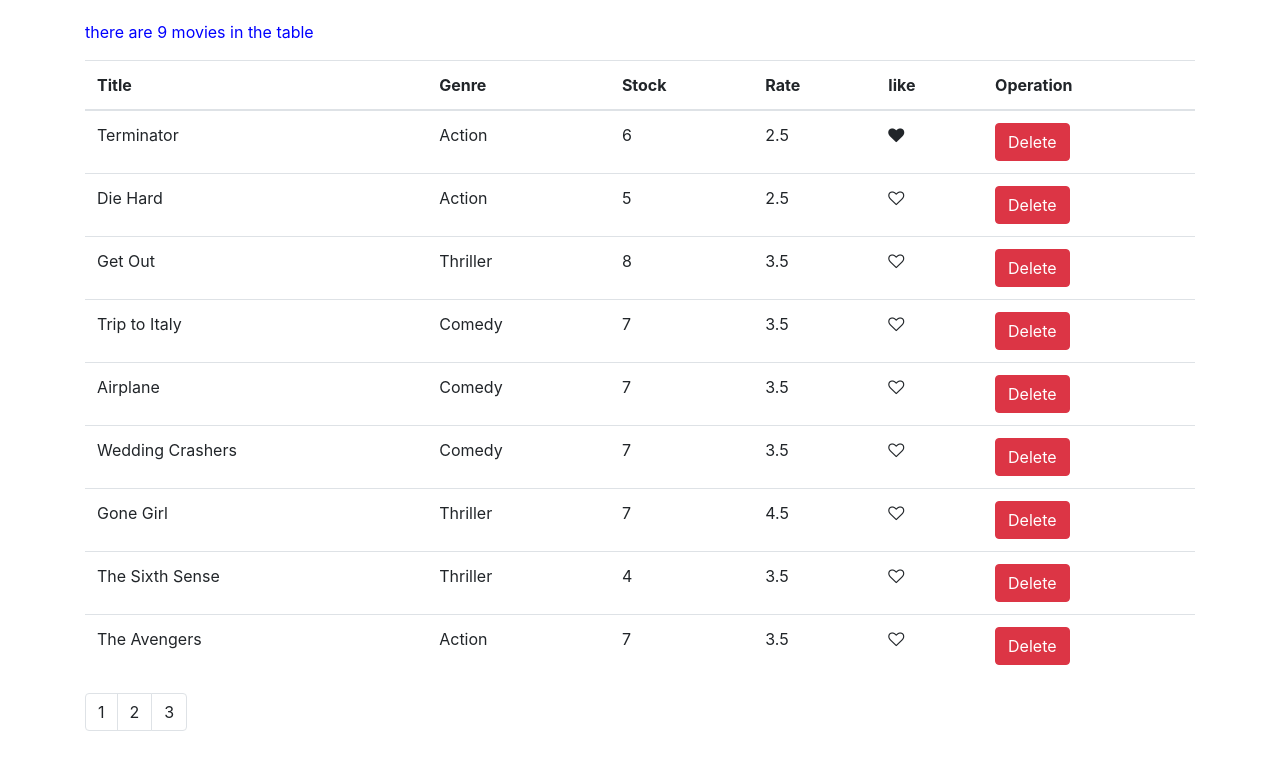
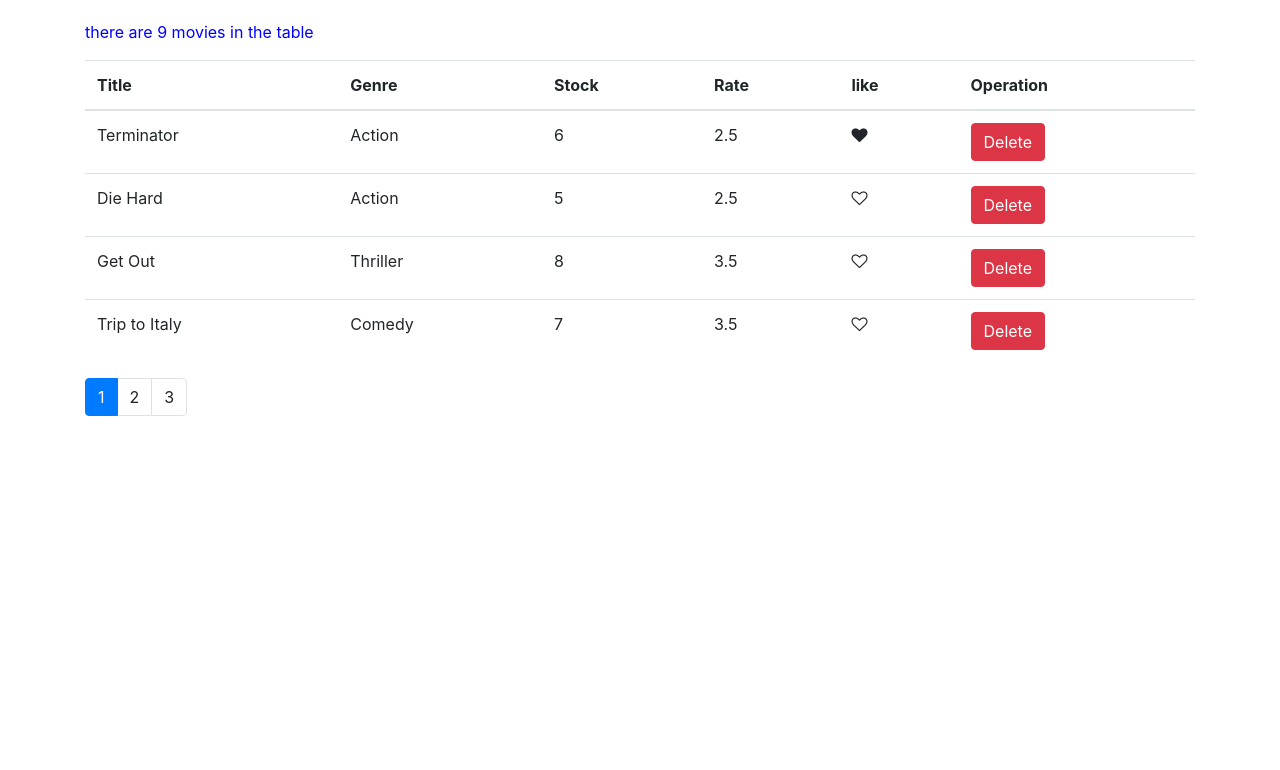
Before and after one commit to sepehr71/react-app, a React (Create React App) app: page / in a window 1280 px wide. Shown: the top 770 px of the page. Built offline with nearby package versions, Linux system fonts and the light colour scheme.

Commit message:
completing pagination section for movies comp

```diff
--- a/package.json
+++ b/package.json
@@ -9,6 +9,7 @@
     "loadash": "^1.0.0",
     "lodash": "^4.17.10",
     "popper.js": "^1.16.1",
+    "prop-types": "^15.6.2",
     "react": "18.2.0",
     "react-dom": "18.2.0",
     "react-scripts": "5.0.1"
--- a/src/components/common/pagination.jsx
+++ b/src/components/common/pagination.jsx
@@ -1,8 +1,9 @@
 import React from 'react';
 import _ from 'lodash';
+import propTypes from 'prop-types';
 
     const pagination = props => {
-        const {itemsCount,pageSize} = props;
+        const {itemsCount,pageSize,currentPage,onPageChange} = props;
 
         const pagesCount = Math.ceil(itemsCount / pageSize);
         if(pagesCount === 1) return null;
@@ -13,13 +14,17 @@ import _ from 'lodash';
         <nav>
         <ul className="pagination">
             {pages.map(page => (
-                <li key={page} className="page-item">
-                    <a className="page-link" >{page}
-                    </a>
-                    </li>
+                <li key={page} className={page === currentPage ? "page-item active" : "page-item"}>
+                    <a className="page-link" onClick={() =>onPageChange(page)} >{page}</a>
+                </li>
             ))}
         </ul>
       </nav>)
     }
-
+     pagination.prototype = {
+        itemsCount:propTypes.number.isRequired,
+        pageSize:propTypes.number.isRequired,
+        currentPage:propTypes.number.isRequired,
+        onPageChange:propTypes.func.isRequired
+     }
     export default pagination;
--- a/src/components/movies.jsx
+++ b/src/components/movies.jsx
@@ -1,12 +1,14 @@
 import React, { Component } from 'react';
 import {getMovies} from '../services/fakeMovieService';
 import Pagination from './common/pagination';
+import {paginate} from '../utils/paginate';
 
 class Movies extends Component {
 
     state = {
         movies : getMovies(),
-        pageSize :4
+        pageSize :4,
+        currentPage : 1
     }
 
     handleDelete = movie => {
@@ -23,16 +25,18 @@ class Movies extends Component {
     }
 
     handlePageChange = page => {
-      console.log("page change");
+           this.setState({currentPage:page});
     }
 
     render() {
-      const {length : count} = this.state.movies
+      const {length : count} = this.state.movies ;
+      const {currentPage ,pageSize,movies:allMovies } = this.state;
+      if(count===0) return <h1>there is no movies</h1> ;
+      const movies = paginate(allMovies,currentPage,pageSize);
+
         return (
-
-             this.state.movies.length === 0 ? <h1>there is no movies</h1> :
              <div className='container'>
-             <p id='top-info'>there are {this.state.movies.length} movies in the table</p>
+             <p id='top-info'>there are {allMovies.length} movies in the table</p>
              <table className='table'>
                 <thead>
                   <tr>
@@ -45,19 +49,23 @@ class Movies extends Component {
                   </tr>
                 </thead>
                 <tbody>
-                  {this.state.movies.map(movie => (
-                     <tr key={movie._id}>
+                  {movies.map(movie => (
+                    <tr key={movie._id}>
                       <td>{movie.title}</td>
                       <td>{movie.genre.name}</td>
                       <td>{movie.numberInStock}</td>
                       <td>{movie.dailyRentalRate}</td>
                       <td><i className={movie.liked === true ? "fa fa-heart" : "fa fa-heart-o" } onClick={()=>this.handlelikebtn(movie)}/></td>
                       <td><button className='btn btn-danger' onClick={()=>this.handleDelete(movie)}>Delete</button></td>
-                     </tr>
+                    </tr>
                   ))}
                 </tbody>
             </table>
-            <Pagination itemsCount = {count} pageSize = {this.state.pageSize} onPageChange = {this.handlePageChange}  />
+            <Pagination
+               itemsCount = {count}
+               pageSize = {pageSize}
+               currentPage = {currentPage}
+               onPageChange = {this.handlePageChange}  />
             </div>
         );
     }
--- /dev/null
+++ b/src/utils/paginate.js
@@ -0,0 +1,9 @@
+import _ from 'lodash';
+
+export function paginate (Items,pageNumber,pageSize){
+    const startIndex = (pageNumber-1)*pageSize;
+    return _(Items)
+       .slice(startIndex)
+       .take(pageSize)
+       .value();
+}
```
Also changed, not shown: 1 other file (tests, documents, lock files or other folders).
